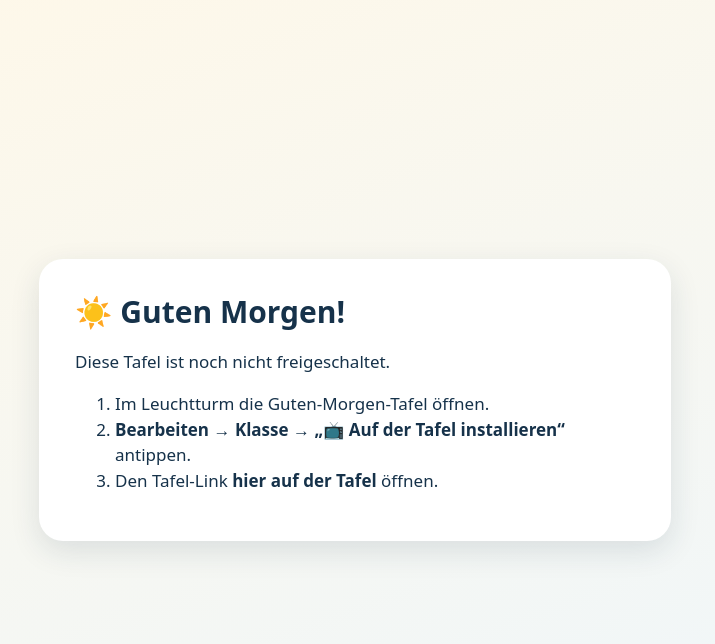
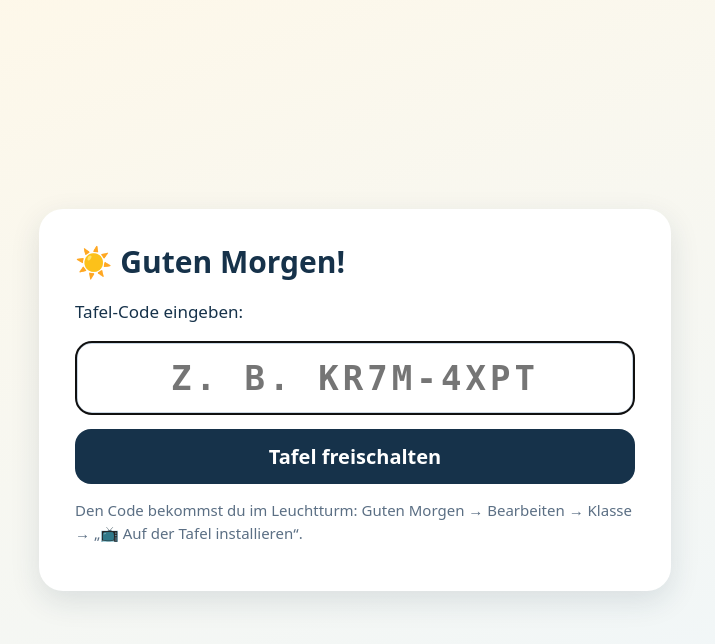
Before and after one commit to melber78/leuchtturm, a PHP site: page /morgen/ in a window 1280 px wide. Shown: the top 644 px of the page, without its empty margins (285-1000 px from the left). Run offline with PHP 8.4, Linux system fonts and the light colour scheme.

Commit message:
Tafel freischalten mit kurzem Tafel-Code statt langem Link (Adresse + 8-stelliger Code, Schutz gegen Durchprobieren, alte Links gelten weiter)
Co-Authored-By: Claude Opus 5.5 <noreply@anthropic.com>
Claude-Session: https://claude.ai/code/session_01WwevAiamSnrgS4nafy41Q5

```diff
--- a/gast-zugang-pruefen.php
+++ b/gast-zugang-pruefen.php
@@ -76,12 +76,26 @@ function lt_tafelnSchreiben($liste){
     if (!file_exists(dirname($f) . "/.htaccess")) @file_put_contents(dirname($f) . "/.htaccess", "Require all denied\nDeny from all\n");
     return file_put_contents($f, json_encode(array_values($liste), JSON_PRETTY_PRINT | JSON_UNESCAPED_UNICODE), LOCK_EX) !== false;
 }
-function lt_tafelHash($k){ return hash("sha256", "leuchtturm-tafel|" . (string)$k); }
+// Schlüssel: früher 40 Zeichen, jetzt ein kurzer Tafel-Code wie „KR7M-4XPT“ (Groß/klein und Bindestrich egal)
+function lt_tafelNorm($k){ $k = (string)$k; return preg_match('/^[a-f0-9]{40}$/', $k) ? $k : strtoupper(preg_replace('/[^A-Za-z0-9]/', "", $k)); }
+function lt_tafelHash($k){ return hash("sha256", "leuchtturm-tafel|" . lt_tafelNorm($k)); }
 // Gültiger Tafel-Zugang dieses Geräts (oder null)
 function lt_tafelZugang($schluessel = null){
     $k = $schluessel ?? ($_COOKIE["lt_tafel"] ?? "");
-    if (!is_string($k) || !preg_match('/^[a-f0-9]{40}$/', $k)) return null;
+    if (!is_string($k)) return null;
+    $k = lt_tafelNorm($k);
+    if (!preg_match('/^([a-f0-9]{40}|[A-Z0-9]{8})$/', $k)) return null;
     $h = lt_tafelHash($k);
     foreach (lt_tafelnLesen() as $t) if (hash_equals($t["hash"] ?? "", $h) && empty($t["gesperrt"])) return $t;
     return null;
 }
+// Schutz gegen Durchprobieren: höchstens 8 falsche Codes in 15 Minuten pro Netzwerk
+function lt_tafelVersuche($falsch = false){
+    $f = dirname(lt_tafelDatei()) . "/tafel-versuche.json";
+    $d = file_exists($f) ? (json_decode((string)file_get_contents($f), true) ?: []) : [];
+    $ip = hash("sha256", "lt|" . ($_SERVER["REMOTE_ADDR"] ?? ""));
+    $jetzt = time();
+    foreach ($d as $k => $l) { $d[$k] = array_values(array_filter((array)$l, fn($t) => $t > $jetzt - 900)); if (!$d[$k]) unset($d[$k]); }
+    if ($falsch) { $d[$ip][] = $jetzt; if (!is_dir(dirname($f))) mkdir(dirname($f), 0775, true); file_put_contents($f, json_encode($d), LOCK_EX); }
+    return count($d[$ip] ?? []);
+}
--- a/morgen/index.php
+++ b/morgen/index.php
@@ -9,14 +9,21 @@ if (session_status() !== PHP_SESSION_ACTIVE) session_start();
 require_once __DIR__ . "/../gast-zugang-pruefen.php";
 
 $pfad = rtrim(dirname(dirname($_SERVER["SCRIPT_NAME"])), "/\\") . "/";
-// Freischalt-Link: Schlüssel als Cookie merken (400 Tage) und ohne Schlüssel in der Adresse neu laden
-if (isset($_GET["k"])) {
-    $t = lt_tafelZugang((string)$_GET["k"]);
-    if ($t) {
-        setcookie("lt_tafel", (string)$_GET["k"], ["expires" => time() + 400 * 86400, "path" => $pfad, "secure" => !empty($_SERVER["HTTPS"]), "httponly" => true, "samesite" => "Lax"]);
-        $_COOKIE["lt_tafel"] = (string)$_GET["k"];
+// Freischalten: Tafel-Code eintippen (oder Link mit ?c=CODE bzw. alter ?k=…) – Code als Cookie merken (400 Tage)
+$fehler = "";
+$eingabe = $_POST["code"] ?? ($_GET["c"] ?? ($_GET["k"] ?? null));
+if ($eingabe !== null) {
+    if (lt_tafelVersuche() >= 8) $fehler = "Zu viele falsche Versuche. Bitte in 15 Minuten noch einmal.";
+    else {
+        $t = lt_tafelZugang((string)$eingabe);
+        if ($t) {
+            $code = lt_tafelNorm((string)$eingabe);
+            setcookie("lt_tafel", $code, ["expires" => time() + 400 * 86400, "path" => $pfad, "secure" => !empty($_SERVER["HTTPS"]), "httponly" => true, "samesite" => "Lax"]);
+            header("Location: ./"); exit;
+        }
+        lt_tafelVersuche(true);
+        $fehler = "Dieser Code stimmt nicht – oder die Tafel wurde gesperrt.";
     }
-    header("Location: ./" . ($t ? "" : "?ungueltig=1")); exit;
 }
 $tafel = lt_tafelZugang();
 if ($tafel) {
@@ -31,9 +38,12 @@ if (!$tafel && empty($_SESSION["leuchtturm_eingeloggt"])) { ?>
 <style>body{margin:0;min-height:100vh;display:flex;align-items:center;justify-content:center;background:linear-gradient(160deg,#fff8e8,#eef6fb);font-family:"Nunito",system-ui,sans-serif;color:#16324a}
 .box{background:#fff;border-radius:24px;box-shadow:0 10px 30px rgba(22,50,74,.12);padding:32px 36px;max-width:560px;margin:20px}h1{margin:0 0 10px;font-size:30px}p,li{font-size:17px;line-height:1.5}.rot{color:#a3261c;font-weight:800}</style></head>
 <body><div class="box"><h1>☀️ Guten Morgen!</h1>
-<?php if (isset($_GET["ungueltig"])): ?><p class="rot">Dieser Tafel-Link ist ungültig oder wurde gesperrt.</p><?php endif; ?>
-<p>Diese Tafel ist noch nicht freigeschaltet.</p>
-<ol><li>Im Leuchtturm die Guten-Morgen-Tafel öffnen.</li><li><b>Bearbeiten → Klasse → „📺 Auf der Tafel installieren“</b> antippen.</li><li>Den Tafel-Link <b>hier auf der Tafel</b> öffnen.</li></ol>
+<p>Tafel-Code eingeben:</p>
+<form method="post" action="./"><input name="code" autocomplete="off" autocapitalize="characters" spellcheck="false" placeholder="z. B. KR7M-4XPT" maxlength="12" autofocus
+ style="font:800 34px/1 monospace;letter-spacing:.12em;text-transform:uppercase;width:100%;box-sizing:border-box;padding:14px 16px;border:3px solid #c9d6e3;border-radius:16px;text-align:center">
+<button style="margin-top:14px;width:100%;font:900 20px system-ui,sans-serif;padding:14px;border:0;border-radius:16px;background:#16324a;color:#fff;cursor:pointer">Tafel freischalten</button></form>
+<?php if ($fehler): ?><p class="rot"><?= htmlspecialchars($fehler) ?></p><?php endif; ?>
+<p style="font-size:15px;color:#5b6f84">Den Code bekommst du im Leuchtturm: Guten Morgen → Bearbeiten → Klasse → „📺 Auf der Tafel installieren“.</p>
 </div></body></html>
 <?php exit; }
 
--- a/morgen/zugang.php
+++ b/morgen/zugang.php
@@ -11,12 +11,12 @@ $liste = lt_tafelnLesen();
 $aktion = $e["aktion"] ?? "liste";
 $basis = (!empty($_SERVER["HTTPS"]) ? "https" : "http") . "://" . $_SERVER["HTTP_HOST"] . rtrim(dirname($_SERVER["SCRIPT_NAME"]), "/\\") . "/";
 if ($aktion === "neu") {
-    $k = bin2hex(random_bytes(20));
+    $k = lt_neuerCode();
     $name = mb_substr(trim((string)($e["name"] ?? "")), 0, 40) ?: "Tafel";
     $klasse = preg_match('/^[a-z0-9]{1,20}$/i', (string)($e["klasse"] ?? "")) ? $e["klasse"] : "";
     $liste[] = ["id" => bin2hex(random_bytes(6)), "name" => $name, "klasse" => $klasse, "hash" => lt_tafelHash($k), "erstellt" => date("Y-m-d")];
     if (!lt_tafelnSchreiben($liste)) antwort(false, ["fehler" => "Konnte nicht gespeichert werden."]);
-    antwort(true, ["link" => $basis . "?k=" . $k, "liste" => array_map(fn($t) => array_diff_key($t, ["hash" => 1]), $liste)]);
+    antwort(true, ["code" => $k, "adresse" => preg_replace("#^https?://#", "", $basis), "link" => $basis . "?c=" . str_replace("-", "", $k), "liste" => array_map(fn($t) => array_diff_key($t, ["hash" => 1]), $liste)]);
 }
 if ($aktion === "loeschen") {
     $liste = array_values(array_filter($liste, fn($t) => ($t["id"] ?? "") !== ($e["id"] ?? "")));
--- a/tafelbilder.php
+++ b/tafelbilder.php
@@ -195,6 +195,8 @@ body{ background:#f6f2ea; }
 .mg-sonne.dreht{ animation:mgSonne 12s linear infinite; }
 .mg-warnung{ background:#fdecea; color:#a3261c; font-weight:900; border-radius:14px; padding:8px 14px; margin-bottom:8px; }
 .mg-info-box{ background:#e9f7ee; color:#1d5c38; border-radius:14px; padding:12px 16px; font-weight:700; margin-bottom:8px; }
+.mg-tadr{ font:800 20px "Nunito",sans-serif; color:#1d5fa8; margin:4px 0 8px; user-select:all; }
+.mg-tcode{ font:900 34px/1.2 monospace; letter-spacing:.12em; color:#16324a; background:#fff8e1; border:2px dashed #e0b84d; border-radius:12px; display:inline-block; padding:4px 16px; margin:4px 0 8px; user-select:all; }
 .mg-tafellink{ background:#fff; border-radius:12px; padding:10px 14px; margin-top:8px; font-weight:600; } .mg-tafellink ol{ margin:6px 0; padding-left:20px; } .mg-tafellink li{ margin-bottom:6px; }
 @keyframes mgSonne{ to{ transform:rotate(360deg); } }
 .mg-uhr{ font:900 clamp(24px,min(3.2vw,5.5vh),58px) "Nunito",sans-serif; color:#16324a; background:white; border-radius:20px; padding:.15em .6em; box-shadow:0 6px 18px rgba(22,50,74,.1); font-variant-numeric:tabular-nums; }
```
Also changed, not shown: tafel-morgen.js (+4 -5 lines).
